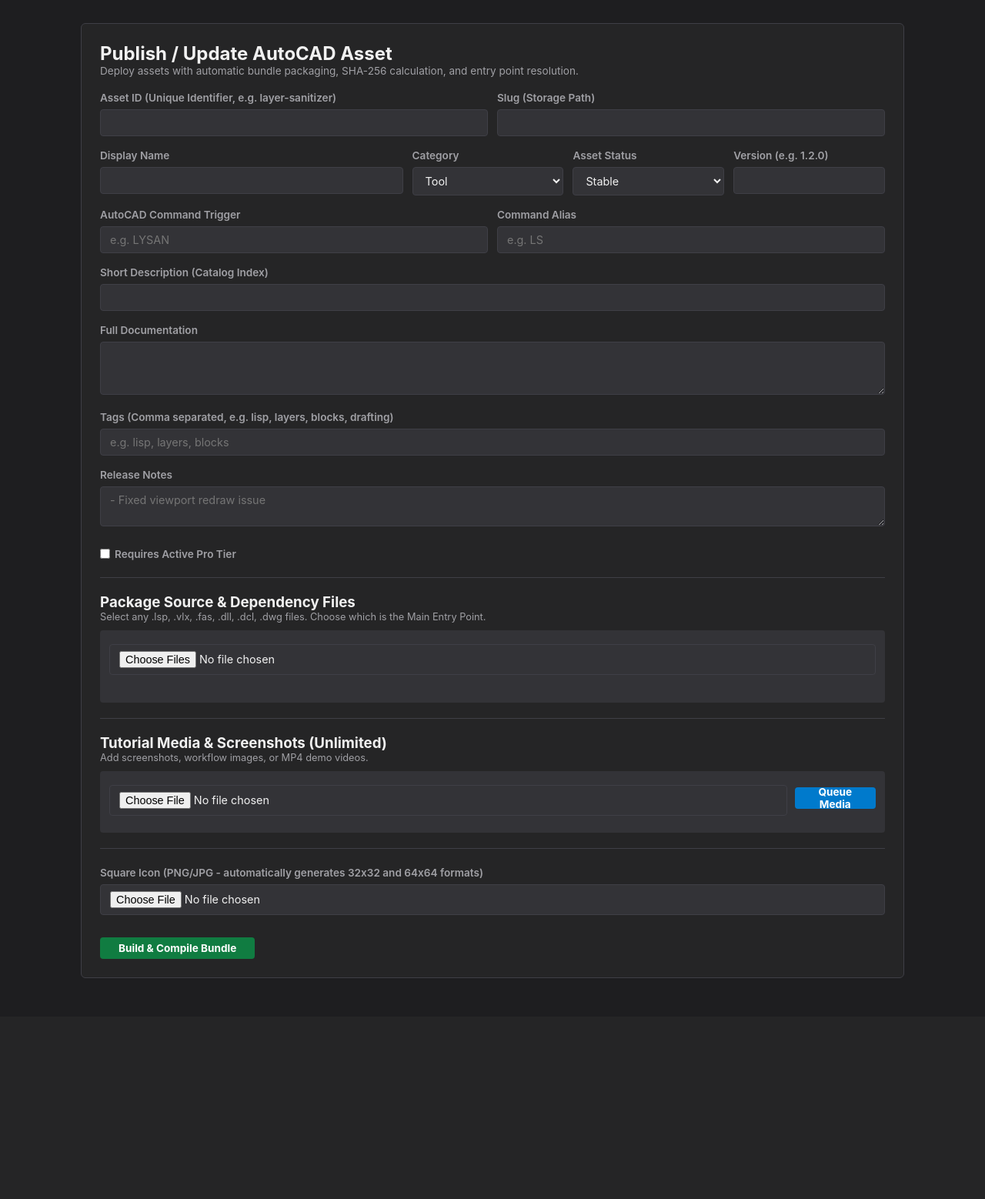
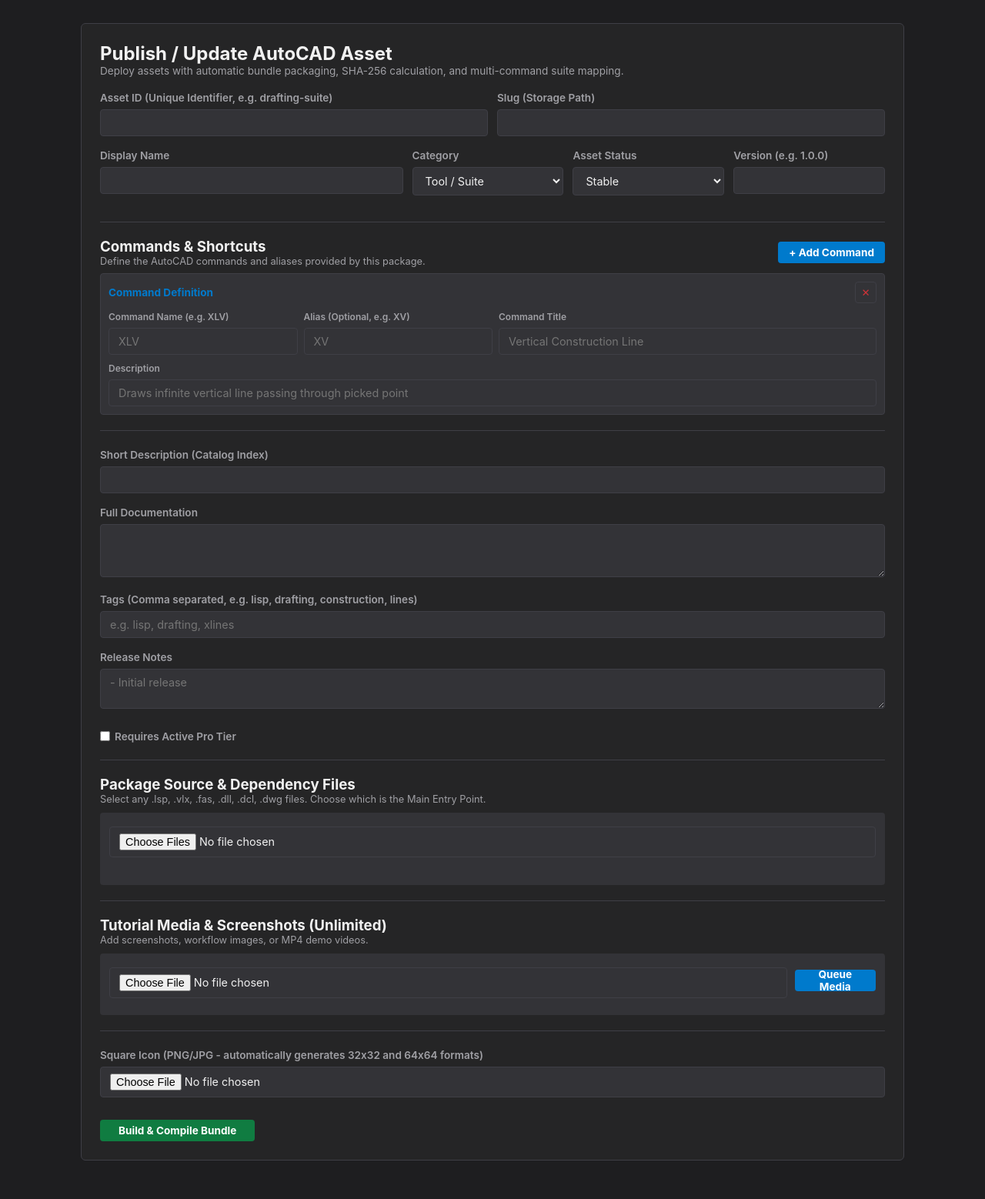
Before and after one commit to KAALK-Studio/KAALK-mainServer, a FastAPI app: template app/templates/admin/publish.html in a window 1280 px wide. Shown: the part 72-1630 px from the top of the page at 77% size. Before the commit the page ends 1343 px from the top, so only its background shows below. Run offline with FastAPI, Linux system fonts and the light colour scheme; the template is opened without the code that fills it, so the values that code supplies are empty.

Commit message:
Update publish.html

```diff
--- a/app/templates/admin/publish.html
+++ b/app/templates/admin/publish.html
@@ -1,10 +1,11 @@
+<!-- app/templates/admin/publish.html -->
 {% extends "base.html" %}
 {% block title %}Publish Asset Package - KAALK Admin{% endblock %}
 {% block content %}
 <div class="card">
     <h2>Publish / Update AutoCAD Asset</h2>
     <p style="color: var(--muted); font-size: 0.85rem; margin-bottom: 16px;">
-        Deploy assets with automatic bundle packaging, SHA-256 calculation, and entry point resolution.
+        Deploy assets with automatic bundle packaging, SHA-256 calculation, and multi-command suite mapping.
     </p>
 
     {% if success %}
@@ -14,7 +15,7 @@
     <form id="publishForm" action="/admin/publish" method="POST" enctype="multipart/form-data">
         <div style="display: grid; grid-template-columns: 1fr 1fr; gap: 12px;">
             <div>
-                <label>Asset ID (Unique Identifier, e.g. layer-sanitizer)</label>
+                <label>Asset ID (Unique Identifier, e.g. drafting-suite)</label>
                 <input type="text" name="asset_id" required>
             </div>
             <div>
@@ -31,7 +32,7 @@
             <div>
                 <label>Category</label>
                 <select name="type">
-                    <option value="tool">Tool</option>
+                    <option value="tool">Tool / Suite</option>
                     <option value="block">Block</option>
                     <option value="font">Font</option>
                     <option value="pattern">Pattern</option>
@@ -47,21 +48,26 @@
                 </select>
             </div>
             <div>
-                <label>Version (e.g. 1.2.0)</label>
+                <label>Version (e.g. 1.0.0)</label>
                 <input type="text" name="version" required>
             </div>
         </div>
 
-        <div style="display: grid; grid-template-columns: 1fr 1fr; gap: 12px;">
+        <hr style="border: 0; border-top: 1px solid var(--border); margin: 20px 0;">
+
+        <!-- Commands & Shortcuts Repeater -->
+        <div style="display: flex; justify-content: space-between; align-items: center; margin-bottom: 8px;">
             <div>
-                <label>AutoCAD Command Trigger</label>
-                <input type="text" name="default_command" placeholder="e.g. LYSAN">
+                <h3>Commands & Shortcuts</h3>
+                <p style="color: var(--muted); font-size: 0.8rem;">Define the AutoCAD commands and aliases provided by this package.</p>
             </div>
-            <div>
-                <label>Command Alias</label>
-                <input type="text" name="default_alias" placeholder="e.g. LS">
-            </div>
+            <button type="button" class="btn" onclick="addCommandRow()">+ Add Command</button>
         </div>
+
+        <div id="commandsContainer" style="display: flex; flex-direction: column; gap: 10px; margin-bottom: 16px;"></div>
+        <input type="hidden" name="commands_json_payload" id="commandsJsonPayload">
+
+        <hr style="border: 0; border-top: 1px solid var(--border); margin: 20px 0;">
 
         <label>Short Description (Catalog Index)</label>
         <input type="text" name="short_desc" required>
@@ -69,11 +75,11 @@
         <label>Full Documentation</label>
         <textarea name="full_desc" rows="3"></textarea>
 
-        <label>Tags (Comma separated, e.g. lisp, layers, blocks, drafting)</label>
-        <input type="text" name="tags" placeholder="e.g. lisp, layers, blocks">
+        <label>Tags (Comma separated, e.g. lisp, drafting, construction, lines)</label>
+        <input type="text" name="tags" placeholder="e.g. lisp, drafting, xlines">
 
         <label>Release Notes</label>
-        <textarea name="release_notes" rows="2" placeholder="- Fixed viewport redraw issue"></textarea>
+        <textarea name="release_notes" rows="2" placeholder="- Initial release"></textarea>
 
         <div style="margin: 8px 0 16px 0;">
             <label style="display: inline-flex; align-items: center; gap: 6px; cursor: pointer;">
@@ -118,6 +124,42 @@
 </div>
 
 <script>
+const commandsContainer = document.getElementById('commandsContainer');
+
+function addCommandRow(command = '', alias = '', title = '', description = '') {
+    const row = document.createElement('div');
+    row.className = 'command-row';
+    row.style = 'background: var(--surface-alt); padding: 10px; border: 1px solid var(--border); border-radius: 4px;';
+    row.innerHTML = `
+        <div style="display: flex; justify-content: space-between; align-items: center; margin-bottom: 6px;">
+            <span style="font-weight: bold; font-size: 0.85rem; color: var(--accent);">Command Definition</span>
+            <button type="button" onclick="this.closest('.command-row').remove();" class="btn-icon" style="color: var(--danger);">✕</button>
+        </div>
+        <div style="display: grid; grid-template-columns: 1fr 1fr 2fr; gap: 8px; margin-bottom: 6px;">
+            <div>
+                <label style="font-size: 0.75rem;">Command Name (e.g. XLV)</label>
+                <input type="text" class="cmd-name" value="${command}" placeholder="XLV" required style="margin-bottom: 0;">
+            </div>
+            <div>
+                <label style="font-size: 0.75rem;">Alias (Optional, e.g. XV)</label>
+                <input type="text" class="cmd-alias" value="${alias}" placeholder="XV" style="margin-bottom: 0;">
+            </div>
+            <div>
+                <label style="font-size: 0.75rem;">Command Title</label>
+                <input type="text" class="cmd-title" value="${title}" placeholder="Vertical Construction Line" style="margin-bottom: 0;">
+            </div>
+        </div>
+        <div>
+            <label style="font-size: 0.75rem;">Description</label>
+            <input type="text" class="cmd-desc" value="${description}" placeholder="Draws infinite vertical line passing through picked point" style="margin-bottom: 0;">
+        </div>
+    `;
+    commandsContainer.appendChild(row);
+}
+
+// Add one default empty row
+addCommandRow();
+
 const sourcePicker = document.getElementById('sourcePicker');
 const sourcesQueue = document.getElementById('sourcesQueue');
 const entryPointInput = document.getElementById('selectedEntryPoint');
@@ -224,6 +266,21 @@ document.getElementById('publishForm').addEventListener('submit', (e) => {
         return;
     }
 
+    const commandRows = document.querySelectorAll('.command-row');
+    const commandsList = [];
+    commandRows.forEach(row => {
+        const cmdName = row.querySelector('.cmd-name').value.trim();
+        if (cmdName) {
+            commandsList.push({
+                command: cmdName,
+                alias: row.querySelector('.cmd-alias').value.trim(),
+                title: row.querySelector('.cmd-title').value.trim(),
+                description: row.querySelector('.cmd-desc').value.trim()
+            });
+        }
+    });
+    document.getElementById('commandsJsonPayload').value = JSON.stringify(commandsList);
+
     const fileInput = document.createElement('input');
     fileInput.type = 'file';
     fileInput.name = 'source_files';
```
